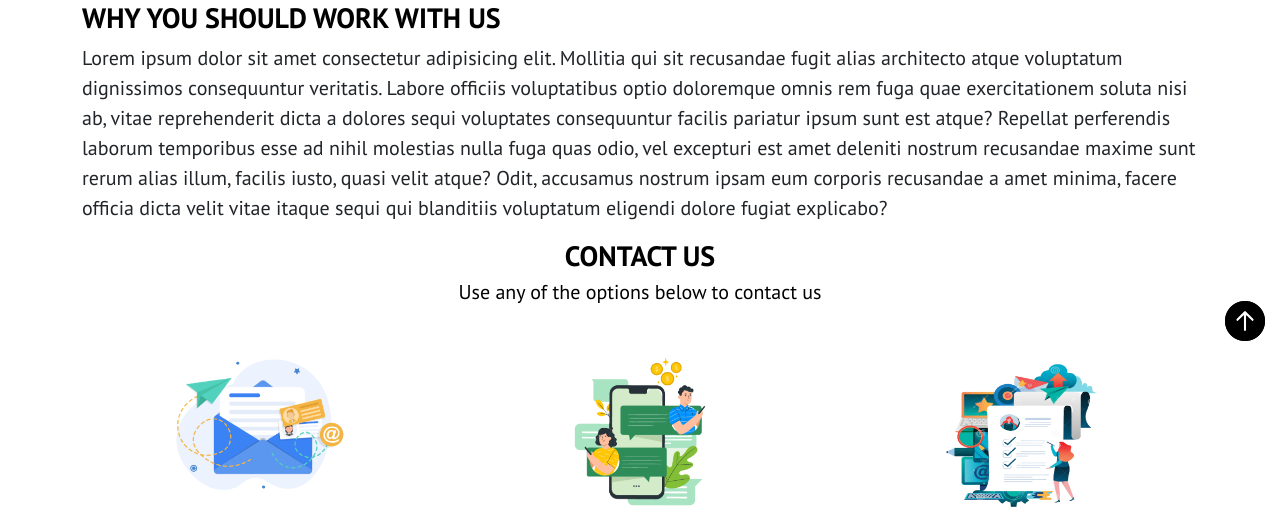
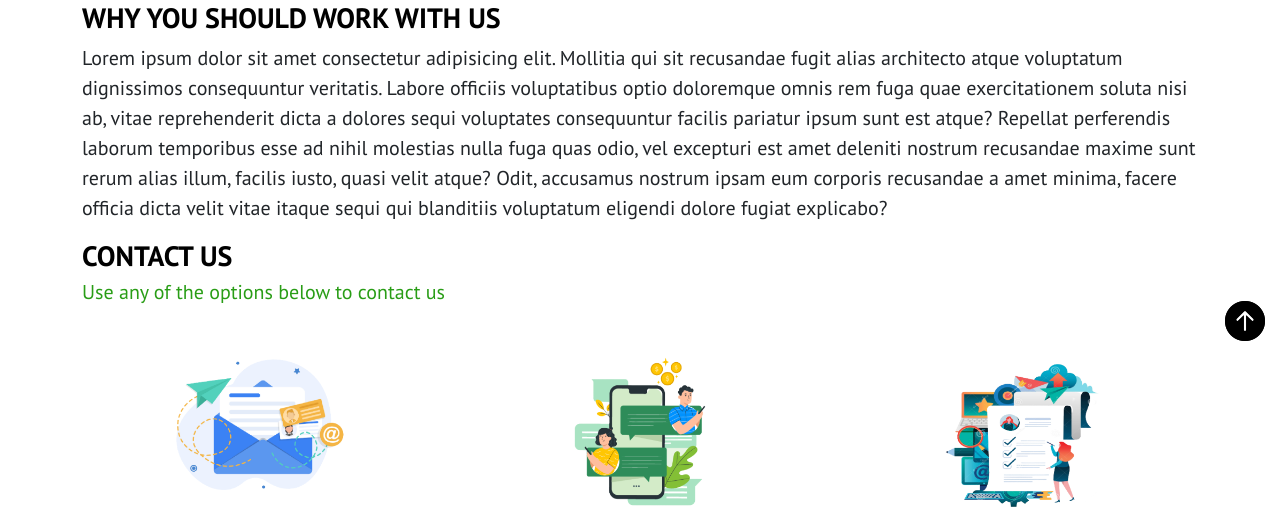
Before and after one commit to only1-adams/final-klef, a Django app: page /promotion/ in a window 1280 px wide. Shown: the part 449-961 px from the top of the page. Run offline with Django 3.2, Linux system fonts and the light colour scheme; data comes from the database, SQL or seed files in the repository; parts of the project's set-up code (start-up, migrations or seed data) failed here and were passed over; some libraries are stand-ins or nearby versions.

Commit message:
promo issues

```diff
--- a/home/static/css/main.css
+++ b/home/static/css/main.css
@@ -443,3 +443,6 @@
 .alert{
     background-color: #299D16 !important;
 }
+.kiki{
+    color: #299D16 !important;
+}
--- a/home/templates/promote.html
+++ b/home/templates/promote.html
@@ -28,8 +28,8 @@
         <div class="container banner-sec-m pbg1">
             <h3 class="fw-bold  text-success why">WHY YOU SHOULD WORK WITH US</h3>
             <p class="notepro">Lorem ipsum dolor sit amet consectetur adipisicing elit. Mollitia qui sit recusandae fugit alias architecto atque voluptatum dignissimos consequuntur veritatis. Labore officiis voluptatibus optio doloremque omnis rem fuga quae exercitationem soluta nisi ab, vitae reprehenderit dicta a dolores sequi voluptates consequuntur facilis pariatur ipsum sunt est atque? Repellat perferendis laborum temporibus esse ad nihil molestias nulla fuga quas odio, vel excepturi est amet deleniti nostrum recusandae maxime sunt rerum alias illum, facilis iusto, quasi velit atque? Odit, accusamus nostrum ipsam eum corporis recusandae a amet minima, facere officia dicta velit vitae itaque sequi qui blanditiis voluptatum eligendi dolore fugiat explicabo?</p>
-            <h3 class="fw-bold text-center  text-success why">CONTACT US</h3>
-            <h5 class="text-center  text-success why mb-5">Use any of the options below to contact us</h5>
+            <h3 class="fw-bold   text-success why">CONTACT US</h3>
+            <h5 class=" text-success why mb-5 kiki">Use any of the options below to contact us</h5>
 
 
             <div class="row">
```
